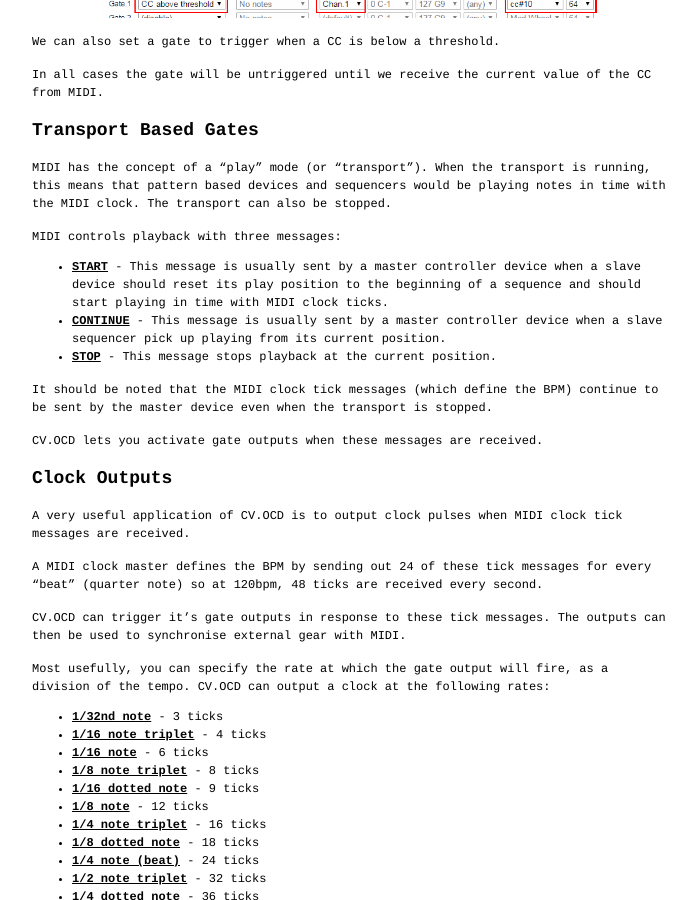
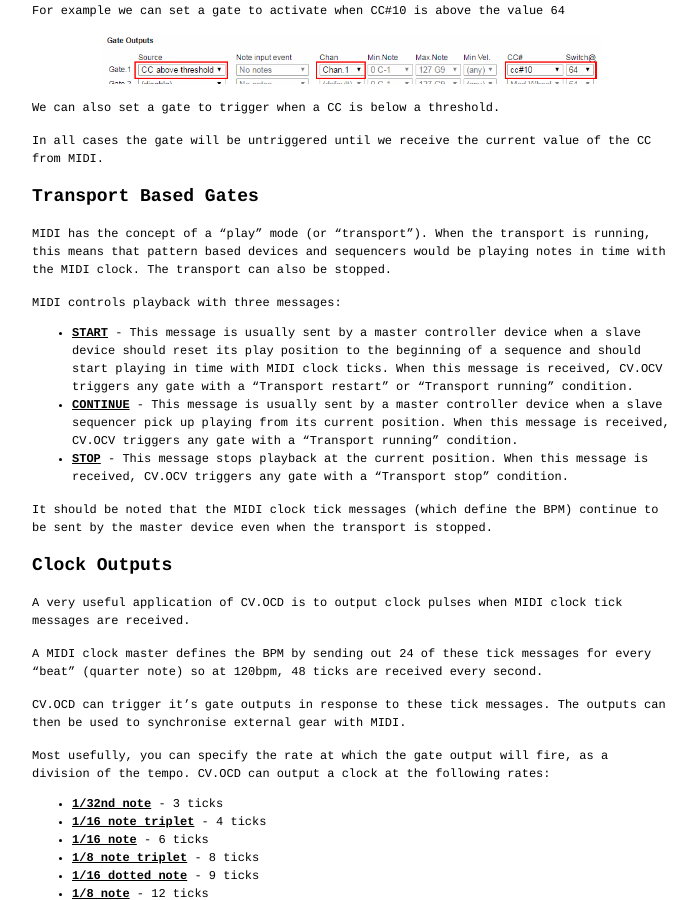
Before and after one commit to hotchk155/hotchk155.github.io, a Jekyll site: the page built from cvocd/manual.md, in a window 1280 px wide and 900 px high, scrolled down 10605 px. Shown: the whole window, without its empty margins (18-715 px from the left). Built offline with Jekyll 4.4.1, drawn with Linux system fonts in a browser that asks for light colours; some of the changed text lies outside the part shown.

Commit message:
allsorts

```diff
--- a/cvocd/manual.md
+++ b/cvocd/manual.md
@@ -57,9 +57,9 @@
 
 The yellow LED blinks once when the reset is registered.
 
-If you press and hold the button for about 2 second, this will save the current configuration. The configuration will be restored next time CV.OCD is switched on. The yellow LED blinks a seccond time once the save takes place.
+If you press and hold the button for about 2 second, this will save the current configuration. The configuration will be restored next time CV.OCD is switched on. The yellow LED blinks a second time once the save takes place.
 
-This is the only way that a configuration is saved, so if you download a new SYSEX configuration file you need to remember to save it by holding the button, otherwise it will be lost when the power is switched off.
+The saved configuration can be overwritten by an incoming SYSEX patch depending on the Auto Save setting. If this is Off then you must use the button to save the configuration (so it is is stored when power is off).
 
 Note: a CV mapped to a pitch bend will go to it half-voltage position (no bend) on reset. A CV mapped to a fixed voltage will not reset. An "all notes off" gate will be triggered.
 
@@ -224,11 +224,12 @@
 <img src="img/config4.gif">
 <img src="img/config5.gif">
 
-**BPM To CV** just requires a voltage range.
-
-**Fixed Voltages** can be selected directly without any additional parameters.
+**BPM To CV** just requires a voltage range. A BPM of approx 0-250 BPM is mapped over the full voltage range. The output is updated once per beat, so updates are slow at low BPM and rapid changes in BPM will result in a "stepping" of the CV. If the MIDI clock stops, this does not reset the CV.
 
 <img src="img/config6.gif">
+
+A **Fixed Voltage** can be output by selecting the required voltage in the Range drop-down. The ability to output a fixed voltage can be useful for calibrating the pitch CV input of a synth.
+
 
 ## All About Gates
 
@@ -250,8 +251,8 @@
 <tr><td>All Notes Off</td><td>All notes released</td><td>Any note pressed</td></tr>
 <tr><td>CC above threshold</td><td>CC value goes from below to at/above threshold</td><td>CC value goes from at/above to below threshold</td></tr>
 <tr><td>CC below threshold</td><td>CC value goes from at/above to below threshold</td><td>CC value goes from below to at/above threshold</td></tr>
-<tr><td>Transport Start</td><td>Start received</td><td>Stop received</td></tr>
-<tr><td>Transport Start/Continue</td><td>Start or continue received (i.e. clock is running)</td><td>Stop received</td></tr>
+<tr><td>Transport Restart</td><td>Start received</td><td>Stop received</td></tr>
+<tr><td>Transport Running</td><td>Start or continue received (i.e. clock is running)</td><td>Stop received</td></tr>
 <tr><td>Transport Stop</td><td>Stop received</td><td>Start or continue received</td></tr>
 <tr><td>Clock Tick</td><td>Tick received</td><td>Indefinite</td></tr>
 <tr><td>Clock Tick AND Running</td><td>Tick received when running</td><td>Stop received</td></tr>
@@ -306,13 +307,13 @@
 
 MIDI controls playback with three messages:
 
-* **START** - This message is usually sent by a master controller device when a slave device should reset its play position to the beginning of a sequence and should start playing in time with MIDI clock ticks.
-* **CONTINUE** - This message is usually sent by a master controller device when a slave sequencer pick up playing from its current position.
-* **STOP** - This message stops playback at the current position.
+* **START** - This message is usually sent by a master controller device when a slave device should reset its play position to the beginning of a sequence and should start playing in time with MIDI clock ticks. When this message is received, CV.OCV triggers any gate with a "Transport restart" or "Transport running" condition.
+* **CONTINUE** - This message is usually sent by a master controller device when a slave sequencer pick up playing from its current position. When this message is received, CV.OCV triggers any gate with a "Transport running" condition.
+* **STOP** - This message stops playback at the current position. When this message is received, CV.OCV triggers any gate with a "Transport stop" condition.
 
 It should be noted that the MIDI clock tick messages (which define the BPM) continue to be sent by the master device even when the transport is stopped.
 
-CV.OCD lets you activate gate outputs when these messages are received.
+
 
 ## Clock Outputs
 
@@ -434,9 +436,8 @@
 
 <tr><td></td><td></td><td>[20] Clock tick</td><td>[1..127] divider</td></tr>
 <tr><td></td><td></td><td>[21] Clock tick AND Running</td><td>[1..127] divider</td></tr>
-<tr><td></td><td></td><td>[22] Clock running</td><td>x</td></tr>
-<tr><td></td><td></td><td>[23] Transport start</td><td>x</td></tr>
-<tr><td></td><td></td><td>[24] Start/continue</td><td>x</td></tr>
+<tr><td></td><td></td><td>[22] Transport running</td><td>x</td></tr>
+<tr><td></td><td></td><td>[23] Transport restart</td><td>x</td></tr>
 <tr><td></td><td></td><td>[25] Transport stop</td><td>x</td></tr>
 
 <tr><td></td><td>[2] MIDI Channel</td><td>[0] Specific</td><td>[1..16] Channel</td></tr>
```
Also changed, not shown: other parts of cvocd/manual.md (+1 -0 lines), cvocd/img/mappings.gif, 4 other files.
